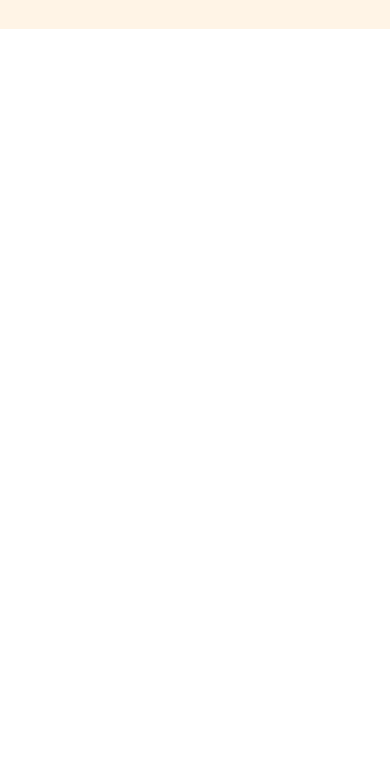
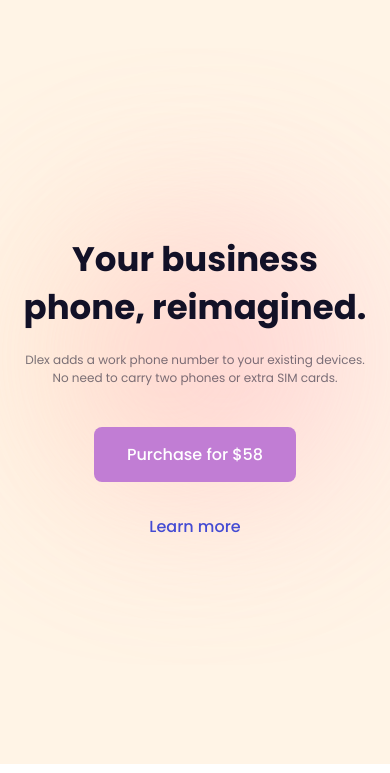
Before and after one commit to Akkhazriel/DLEX, a website: page src/html/page-02.html in a window 390 px wide. Shown: the part 71-844 px from the top of the page. Drawn offline with nearby package versions, Linux system fonts and the light colour scheme; files that its build step writes are made by us from their sources; files whose address does not match are found by name.

Commit message:
new page. add home-02 + mobile vers.

```diff
--- /dev/null
+++ b/src/html/blocks/page-02/home-02.html
@@ -0,0 +1,17 @@
+<section class="home-02">
+    <div class="home-02__container">
+        <div class="home-02__wrapper">
+            <div class="home-02__caption">
+                <h2 class="home-02__title text-title">Your business phone, reimagined.</h2>
+                <p class="home-02__desc text-description">
+                    Dlex adds a work phone number to your existing devices.
+                    <br>No need to carry two phones or extra SIM cards.
+                </p>
+            </div>
+            <div class="home-02__buttons">
+                <button class="buy home-02__btn">Purchase for $58</button>
+                <button class="learn home-02__btn">Learn more</button>
+            </div>
+        </div>
+    </div>
+</section>
--- a/src/html/page-02.html
+++ b/src/html/page-02.html
@@ -21,6 +21,7 @@
     <article>
         @@include('blocks/page-02/header-02.html')
         <main>
+            @@include('blocks/page-02/home-02.html')
         </main>
     </article>
 
--- a/src/scss/blocks/page-02/_header-02.scss
+++ b/src/scss/blocks/page-02/_header-02.scss
@@ -30,7 +30,7 @@
             background: #bebebee5;
             display: flex;
             justify-content: center;
-            z-index: 5;
+            z-index: 100;
             transition: .3s linear;
             &.active {
                 left: 0;
--- /dev/null
+++ b/src/scss/blocks/page-02/_home-02.scss
@@ -0,0 +1,147 @@
+.home-02 {
+    background: var(--yellow-50);
+    &__container {
+        display: flex;
+        height: 820px;
+        @media(max-width: 999px) {
+            padding-left: 10px;
+            padding-right: 10px;
+            height: 735px;
+        }
+    }
+    &__wrapper {
+        display: flex;
+        align-items: center;
+        flex-direction: column;
+        text-align: center;
+        justify-content: center;
+        margin: 0 auto;
+        row-gap: 40px;
+    }
+    &__caption {
+        display: flex;
+        flex-direction: column;
+        align-items: center;
+        max-width: 744px;
+        row-gap: 20px;
+        position: relative;
+        &::before {
+            content: '';
+            position: absolute;
+            width: 482px;
+            height: 482px;
+            background: #FFD390;
+            filter: blur(100px);
+            opacity: .4;
+            border-radius: 482px;
+            top: 0;
+            left: -10%;
+            @media(max-width: 999px) {
+                width: 241px;
+                height: 241px;
+                border-radius: 241px;
+                left: 10%;
+            }
+        }
+        &::after {
+            content: '';
+            position: absolute;
+            width: 482px;
+            height: 482px;
+            background: #FF96D5;
+            filter: blur(100px);
+            opacity: .4;
+            border-radius: 482px;
+            top: 0;
+            right: -10%;
+            @media(max-width: 999px) {
+                width: 241px;
+                height: 241px;
+                border-radius: 241px;
+                right: 10%;
+            }
+        }
+        .text-title {
+            font-size: 56px;
+            z-index: 10;
+            @media(max-width: 700px) {
+                font-size: 42px;
+            }
+            @media(max-width: 500px) {
+                font-size: 34px;
+            }
+            @media(max-width: 370px) {
+               font-size: 22px;
+            }
+            @media(max-width: 300px) {
+                font-size: 18px;
+            }
+        }
+        .text-description {
+            font-size: 20px;
+            z-index: 10;
+            @media(max-width: 700px) {
+                font-size: 16px;
+            }
+            @media(max-width: 500px) {
+                font-size: 12px;
+                max-width: 340px;
+            }
+            @media(max-width: 370px) {
+                font-size: 10px;
+                max-width: 290px;
+            }
+            @media(max-width: 300px) {
+                max-width: 240px;
+            }
+        }
+    }
+    &__buttons {
+        display: flex;
+        flex-direction: column;
+        row-gap: 16px;
+        align-items: center;
+        z-index: 10;
+        .buy {
+            padding: 14px 32px;
+            background: var(--indigo);
+            color: #FFF;
+            border: 1px solid transparent;
+            border-radius: 8px;
+            font-size: 16px;
+            font-weight: 500;
+            animation: gradient 3s infinite linear;
+            transition: .3s linear;
+            &:hover {
+                animation-play-state: paused;
+                border: 1px solid #FFF;
+            }
+        }
+        .learn {
+            color: var(--indigo);
+            font-size: 16px;
+            font-weight: 500;
+            line-height: 180%;
+            text-align: center;
+            border: 1px solid transparent;
+            transition: border-color 0.5s ease;
+            padding: 14px 32px;
+            border-radius: 8px;
+            &:hover {
+                border: 1px solid var(--black);
+            }
+        }
+    }
+}
+
+@keyframes gradient {
+    0% {
+      background-color: var(--indigo); // начальный цвет
+    }
+    50% {
+      background-color: #FF96D5; // промежуточный цвет
+    }
+    100% {
+      background-color: var(--indigo); // конечный цвет
+    }
+}
```
Also changed, not shown: build/blocks/page-02/home-02.html (added), build/css/main.css, build/page-02.html.
